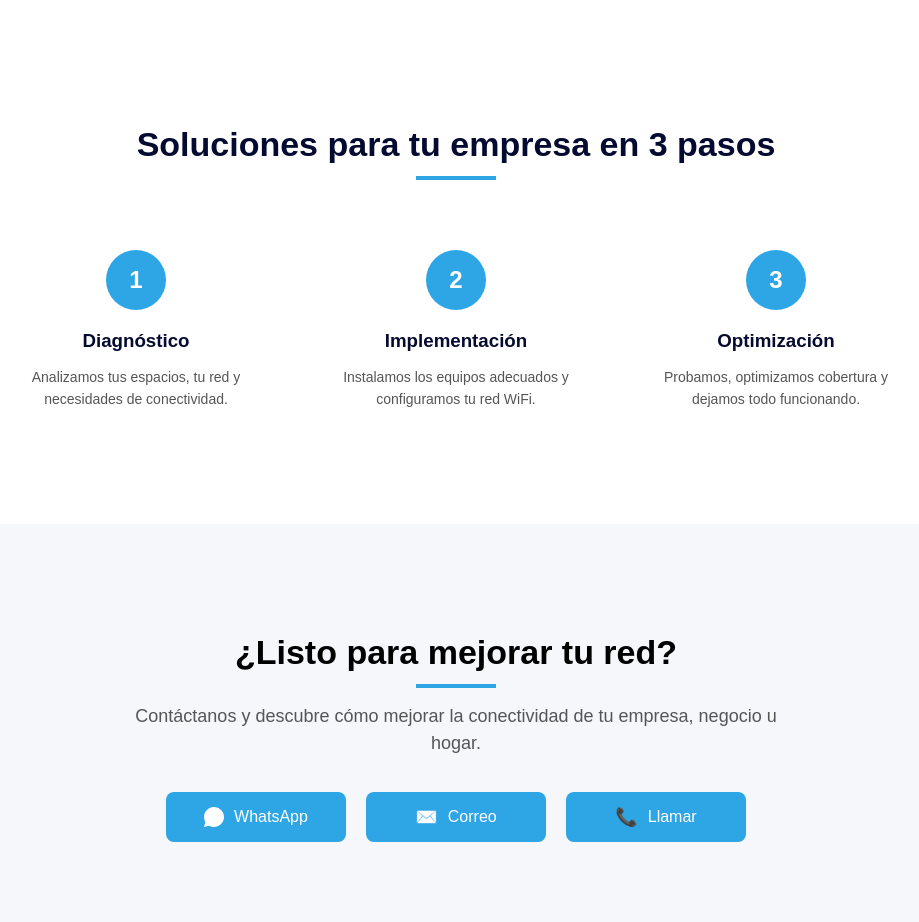
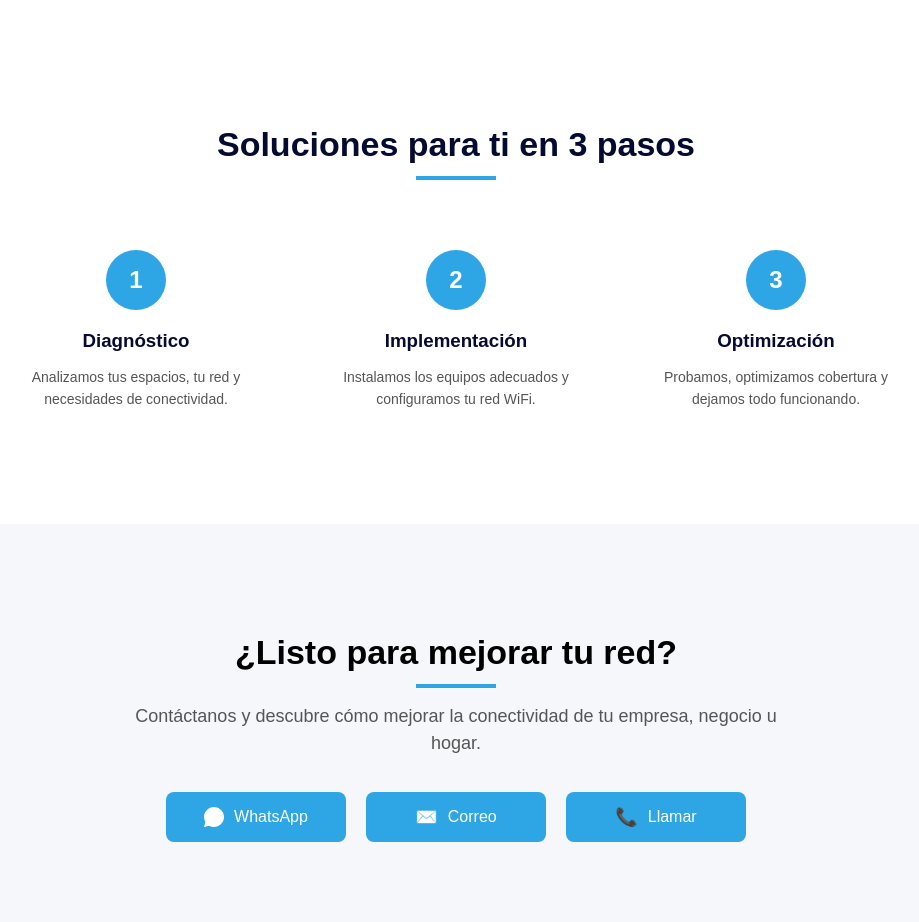
Before and after one commit to OcteFlow/octeflow-site, a Next.js app: page / in a window 1280 px wide. Shown: the part 3580-4502 px from the top of the page, without its empty margins (184-1103 px from the left). Built offline with nearby package versions, Linux system fonts and the light colour scheme.

Commit message:
Update index.js

```diff
--- a/pages/index.js
+++ b/pages/index.js
@@ -408,7 +408,7 @@ items={whyData}
 
 <div className="steps-section">
 
-<h2 className="section-title">Soluciones para tu empresa en 3 pasos</h2>
+<h2 className="section-title">Soluciones para ti en 3 pasos</h2>
 
 <div className="steps-container">
 
```
